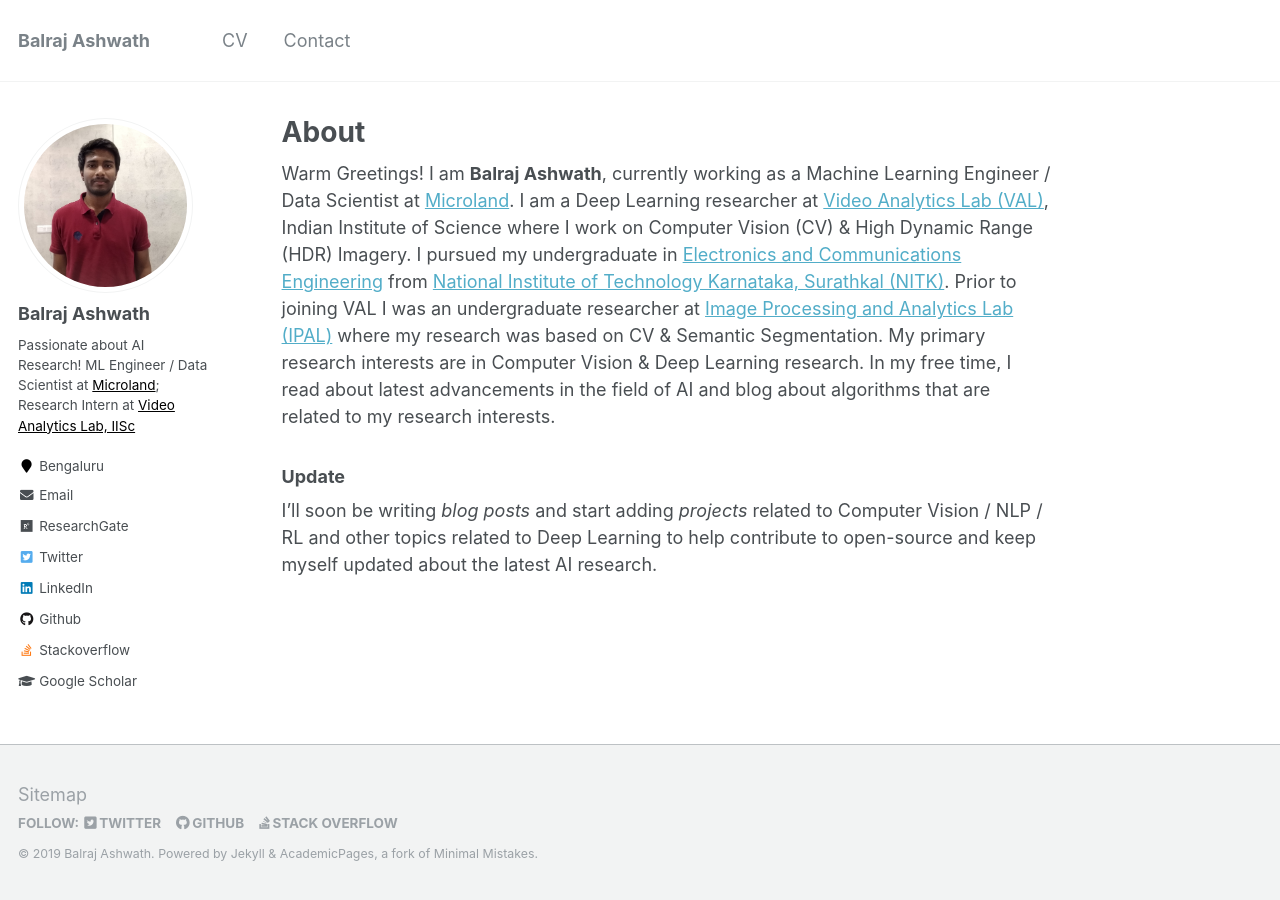
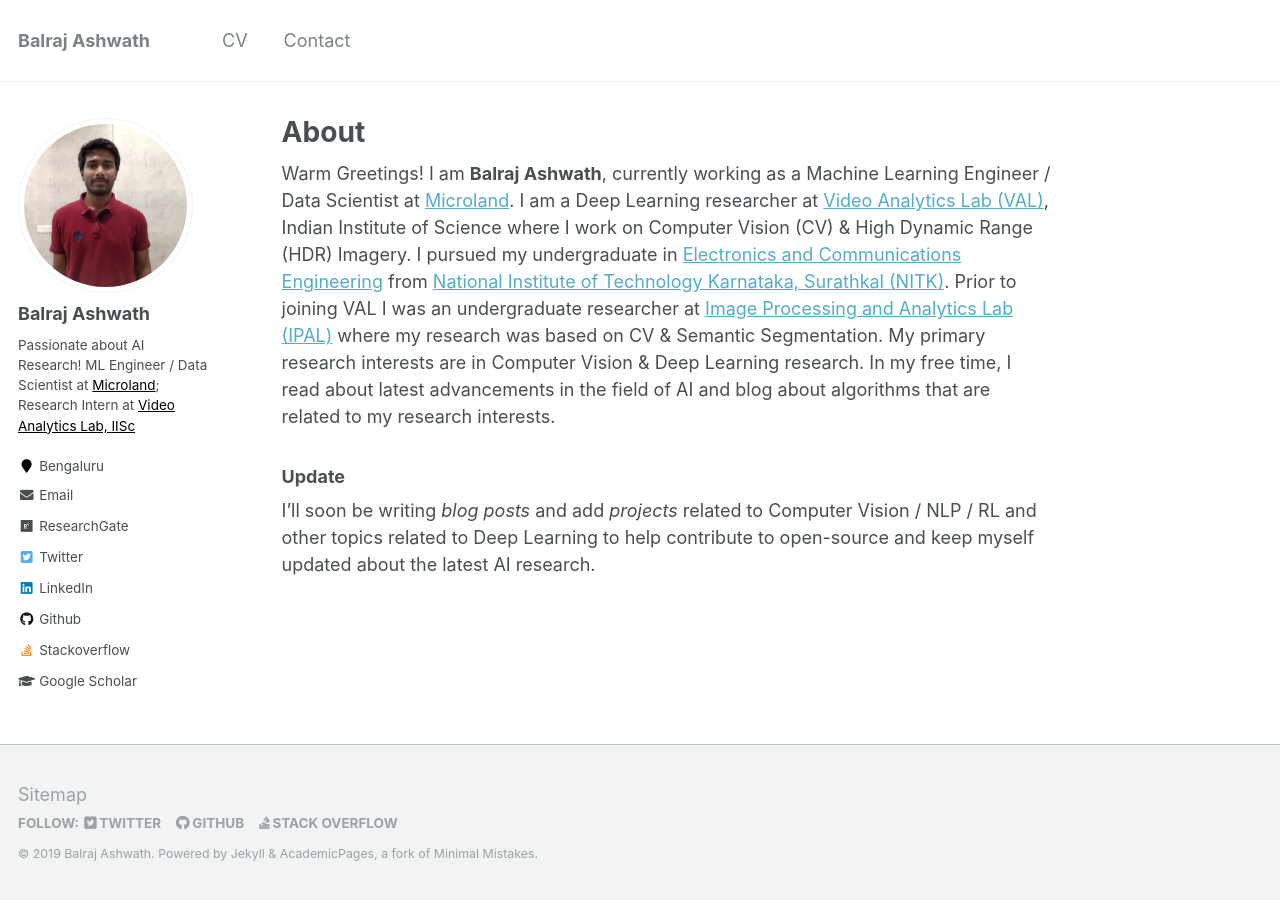
Before and after one commit to BalrajAshwath/BalrajAshwath.github.io, a Jekyll site: the page built from _pages/about.md, in a window 1280 px wide. Built offline with Jekyll 4.4.1, drawn with Linux system fonts in a browser that asks for light colours.

```diff
--- a/_pages/about.md
+++ b/_pages/about.md
@@ -14,4 +14,4 @@ Warm Greetings! I am **Balraj Ashwath**, currently working as a Machine Learning
 
 
 ### Update
-I'll soon be writing *blog posts* and start adding *projects* related to Computer Vision / NLP / RL and other topics related to Deep Learning to help contribute to open-source and keep myself updated about the latest AI research.
+I'll soon be writing *blog posts* and add *projects* related to Computer Vision / NLP / RL and other topics related to Deep Learning to help contribute to open-source and keep myself updated about the latest AI research.
```
